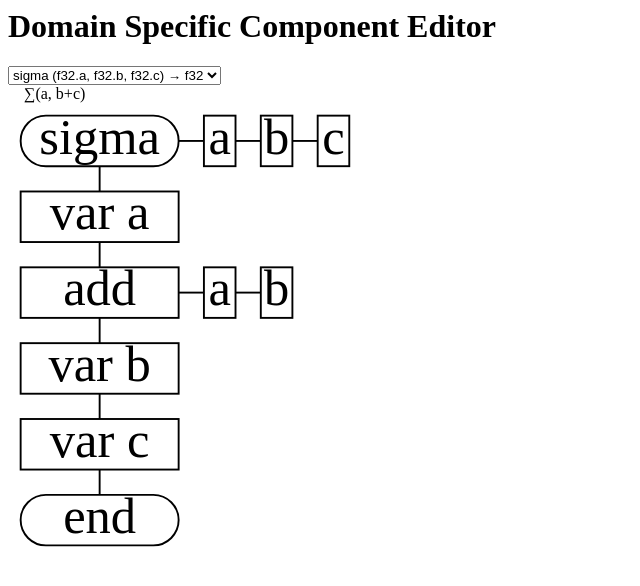
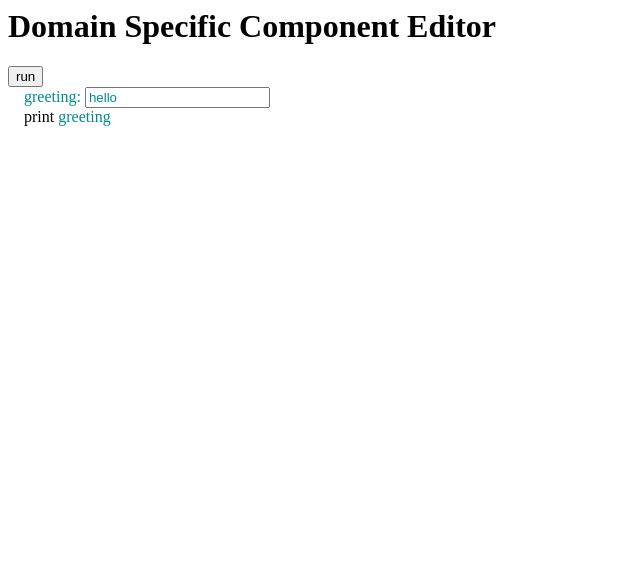
Before and after one commit to hi7/dsce, a plain HTML site: page dsce.html in a window 1280 px wide. Shown: the whole page, without its empty margins (0-640 px from the left). Drawn offline with Linux system fonts and the light colour scheme.

Commit message:
adds dsce

```diff
--- /dev/null
+++ b/dscc.html
@@ -0,0 +1,58 @@
+
+<html lang="en">
+<head>
+    <meta charset="UTF-8">
+    <title>DomSpec ComEd</title>
+    <script src="dscc.js"></script>
+    <style>
+        #code {
+            margin-left: 1em;
+        }
+        .title {
+            fill: #FFF;
+            stroke-width:0.15;
+            stroke: #000;
+        }
+        line {
+            stroke: #000;
+            stroke-width: 0.15;
+        }
+        text {
+            font-family: "Calibri Light";
+            font-size: 4px;
+        }
+    </style>
+</head>
+<body>
+    <H1>Domain Specific Component Editor</H1>
+    <select id="functions" oninput="renderCode(this.value);"></select>
+    <div id="code"></div>
+    <svg id="svg" viewBox="0 0 100 100" xmlns="http://www.w3.org/2000/svg">
+        <!--rect x="1" y="1" width="10" height="4" rx="2" class="title"></rect>
+        <text x="2.4" y="4">start</text>
+
+        <line x1="6" y1="5" x2="6" y2="7"/>
+
+        <rect x="1" y="7" width="10" height="4" rx="2" class="title"></rect>
+        <text x="2.4" y="10">end</text-->
+    </svg>
+</body>
+</html>
+
+<script type="text/javascript">
+    //Ast.render(document.getElementById('ast'));
+
+    render();
+    renderCode(0);
+    build();
+    /*let memory = new WebAssembly.Memory({initial:10, maximum:100});
+    WebAssembly.instantiateStreaming(fetch('compiler.wasm'), { js: { mem: memory } })
+        .then(obj => {
+            /*let i32 = new Uint32Array(memory.buffer);
+            for (let i = 0; i < 10; i++) {
+                i32[i] = i;
+            }
+            let sum = obj.instance.exports.accumulate(0, 10);
+            console.log(sum);
+        });*/
+</script>
--- a/dsce.html
+++ b/dsce.html
@@ -3,10 +3,13 @@
 <head>
     <meta charset="UTF-8">
     <title>DomSpec ComEd</title>
-    <script src="dscc.js"></script>
+    <script src="dsce.js"></script>
     <style>
         #code {
             margin-left: 1em;
+        }
+        .variable {
+            color: darkcyan;
         }
         .title {
             fill: #FFF;
@@ -25,34 +28,13 @@
 </head>
 <body>
     <H1>Domain Specific Component Editor</H1>
-    <select id="functions" oninput="renderCode(this.value);"></select>
+    <button onclick="execute()">run</button>
+    <!--select id="functions" oninput="renderCode(this.value);"></select-->
     <div id="code"></div>
-    <svg id="svg" viewBox="0 0 100 100" xmlns="http://www.w3.org/2000/svg">
-        <!--rect x="1" y="1" width="10" height="4" rx="2" class="title"></rect>
-        <text x="2.4" y="4">start</text>
-
-        <line x1="6" y1="5" x2="6" y2="7"/>
-
-        <rect x="1" y="7" width="10" height="4" rx="2" class="title"></rect>
-        <text x="2.4" y="10">end</text-->
-    </svg>
 </body>
 </html>
 
 <script type="text/javascript">
-    //Ast.render(document.getElementById('ast'));
-
-    render();
-    renderCode(0);
-    build();
-    /*let memory = new WebAssembly.Memory({initial:10, maximum:100});
-    WebAssembly.instantiateStreaming(fetch('compiler.wasm'), { js: { mem: memory } })
-        .then(obj => {
-            /*let i32 = new Uint32Array(memory.buffer);
-            for (let i = 0; i < 10; i++) {
-                i32[i] = i;
-            }
-            let sum = obj.instance.exports.accumulate(0, 10);
-            console.log(sum);
-        });*/
+    let code = document.getElementById("code");
+    html(code);
 </script>
--- /dev/null
+++ b/dsce.js
@@ -0,0 +1,105 @@
+class DSC {
+    constructor() {
+    }
+}
+
+class Constant extends DSC {
+    constructor(name) {
+        super();
+        this.name = name;
+    }
+    html() {
+
+    }
+    execute() {
+
+    }
+}
+
+class Variable extends DSC {
+    constructor(name, valueTag) {
+        super();
+        this.name = name;
+        this.valueTag = valueTag;
+    }
+    html(target) {
+        let line = document.createElement('div');
+        line.append(createLabel('span', this.name, 'variable'));
+        line.append(createLabel('span', ': ', 'variable'));
+        line.append(this.valueTag);
+        target.append(line);
+    }
+    execute() {
+        vars[this.name] = this.valueTag.value;
+    }
+}
+
+class VariableReference extends DSC {
+    constructor(name) {
+        super();
+        this.name = name;
+    }
+    html(target) {
+        target.append(createLabel('span', this.name, 'variable'));
+    }
+    execute() {
+        return vars[this.name];
+    }
+}
+
+class Print extends DSC {
+    constructor(dsc) {
+        super();
+        this.output = dsc;
+    }
+    html(target) {
+        let line = document.createElement('div');
+        line.append(createLabel('span', 'print '));
+        this.output.html(line);
+        target.append(line);
+    }
+    execute() {
+        if(this.output instanceof VariableReference) {
+            console.log(vars[this.output.name]);
+        } else {
+            console.log(this.output.value);
+        }
+    }
+}
+
+function createLabel(tagName, innerText, cssClass) {
+    let tag = document.createElement(tagName);
+    tag.innerText = innerText;
+    if(cssClass) {
+        tag.classList.add(cssClass);
+    }
+    return tag;
+}
+
+function createTag(tagName, value, cssClass) {
+    let tag = document.createElement(tagName);
+    tag.value = value;
+    if(cssClass) {
+        tag.classList.add(cssClass);
+    }
+    return tag;
+}
+
+let vars = {};
+const GREETING = new Variable('greeting', createTag('input', 'hello', 'variable'));
+const functionModel = [
+    GREETING,
+    new Print(new VariableReference(GREETING.name))
+];
+
+function html(target) {
+    functionModel.forEach( function (model) {
+        model.html(target);
+    });
+}
+
+function execute() {
+    functionModel.forEach( function (model) {
+        model.execute();
+    });
+}
```
